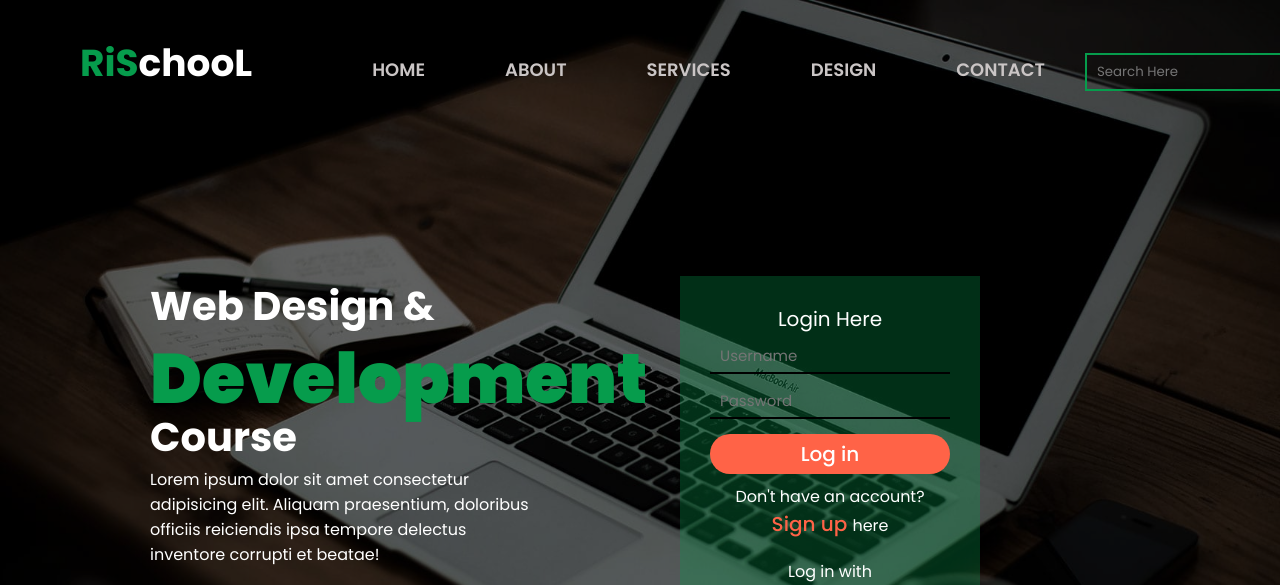
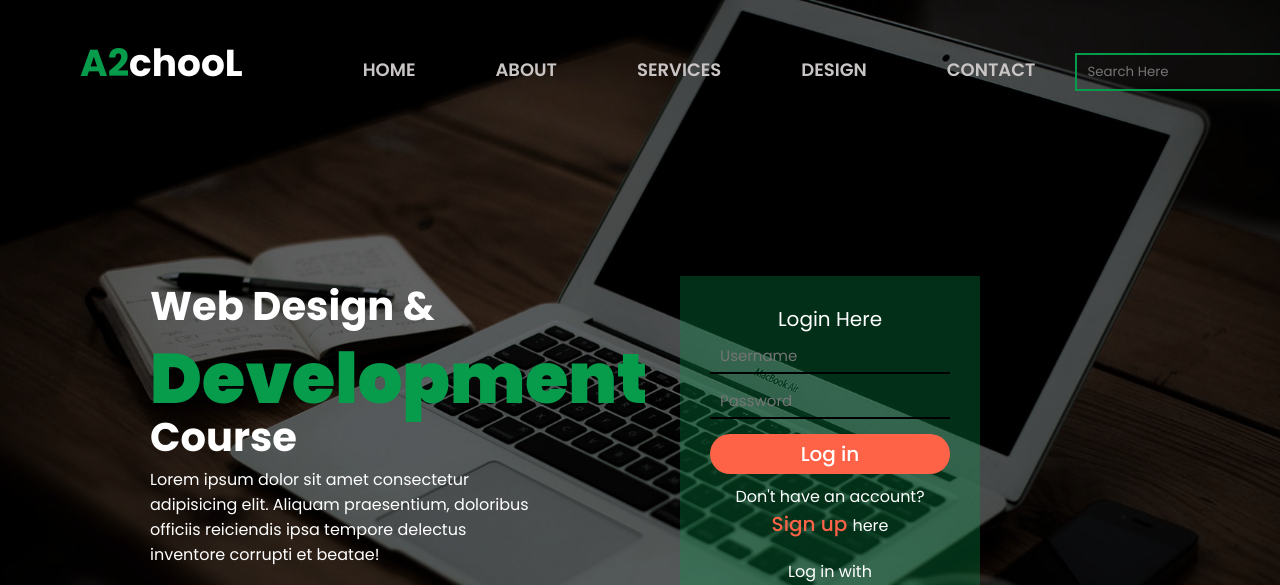
Before and after one commit to rituhin21/landingpagewebsite.github.io, a plain HTML site: page index.html in a window 1280 px wide. Shown: the top 585 px of the page. Drawn offline with Linux system fonts and the light colour scheme.

Commit message:
Update index.html

```diff
--- a/index.html
+++ b/index.html
@@ -15,7 +15,7 @@
                 <div class="header">
                     <!-- logo here  -->
                     <div class="logo">
-                        <h1><span>RiS</span>chooL</h1>
+                        <h1><span>A2</span>chooL</h1>
                     </div>
                     <!-- nav here  -->
                     <nav class="nav_menu">
@@ -72,4 +72,5 @@
         </div>
     </section>
 </body>
+
 </html>
```
